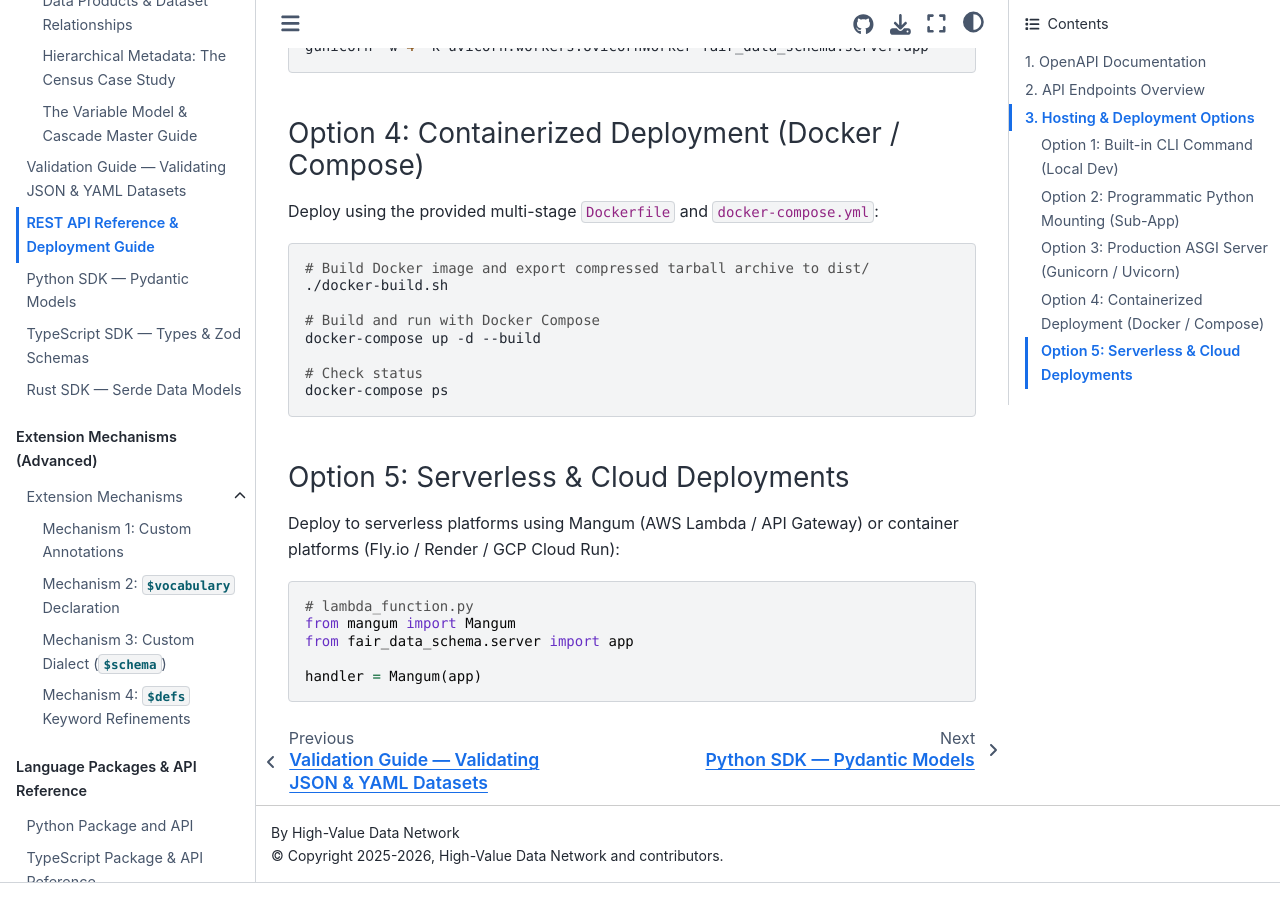
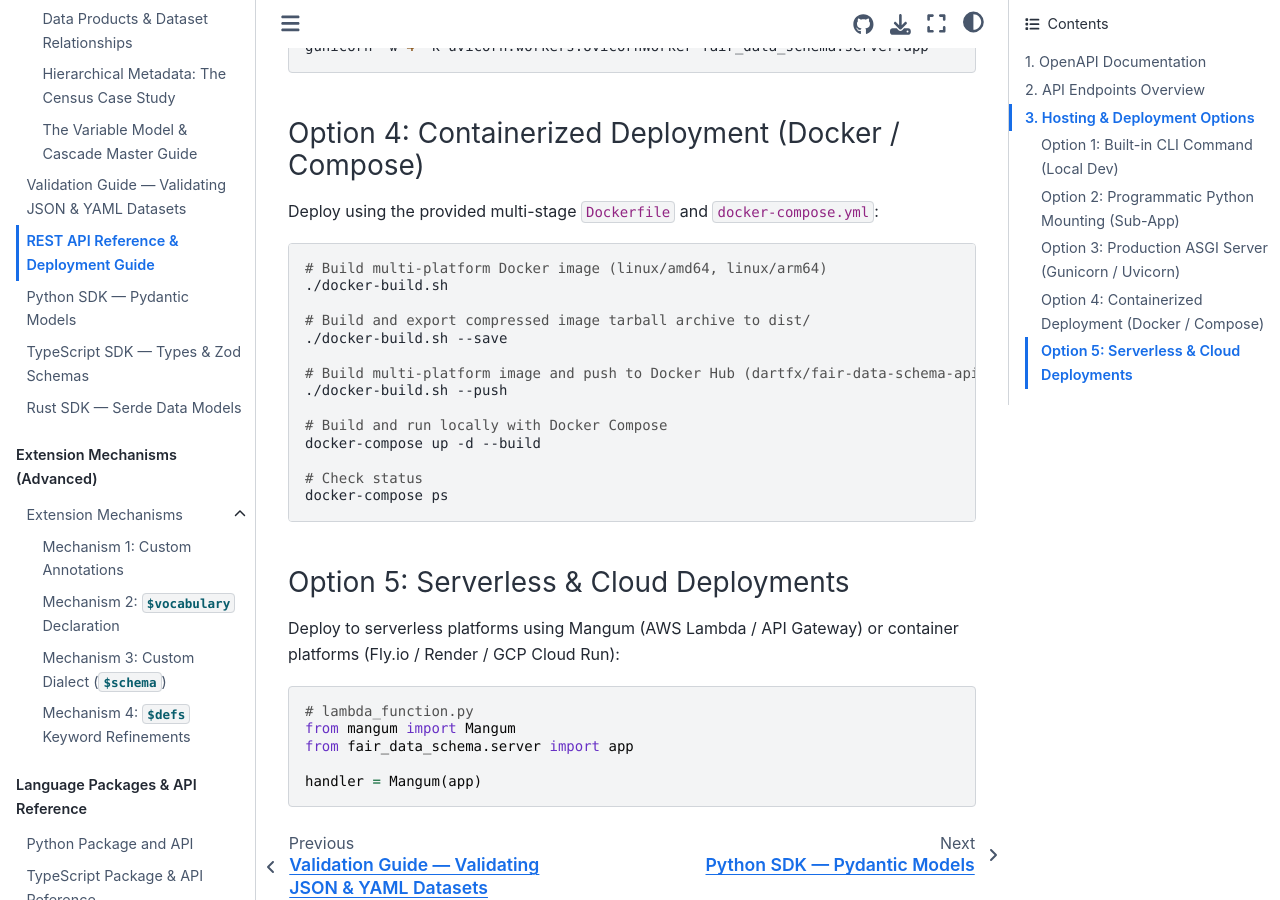
Before and after one commit to hvdnet/fair-data-schema, a Sphinx documentation site: the page built from docs/source/api-deployment.md, in a window 1280 px wide and 900 px high, scrolled down 2027 px. Built offline with Sphinx 7.4.7 and the Sphinx Book theme 1.1.4, drawn with Linux system fonts in a browser that asks for light colours.

Commit message:
feat(docker): require --save flag to export image archive to dist/

````diff
--- a/docs/source/api-deployment.md
+++ b/docs/source/api-deployment.md
@@ -71,10 +71,16 @@
 Deploy using the provided multi-stage `Dockerfile` and `docker-compose.yml`:
 
 ```bash
-# Build Docker image and export compressed tarball archive to dist/
+# Build multi-platform Docker image (linux/amd64, linux/arm64)
 ./docker-build.sh
 
-# Build and run with Docker Compose
+# Build and export compressed image tarball archive to dist/
+./docker-build.sh --save
+
+# Build multi-platform image and push to Docker Hub (dartfx/fair-data-schema-api)
+./docker-build.sh --push
+
+# Build and run locally with Docker Compose
 docker-compose up -d --build
 
 # Check status
````
Also changed, not shown: docker-compose.yml (+1 -6 lines), 1 other file.
